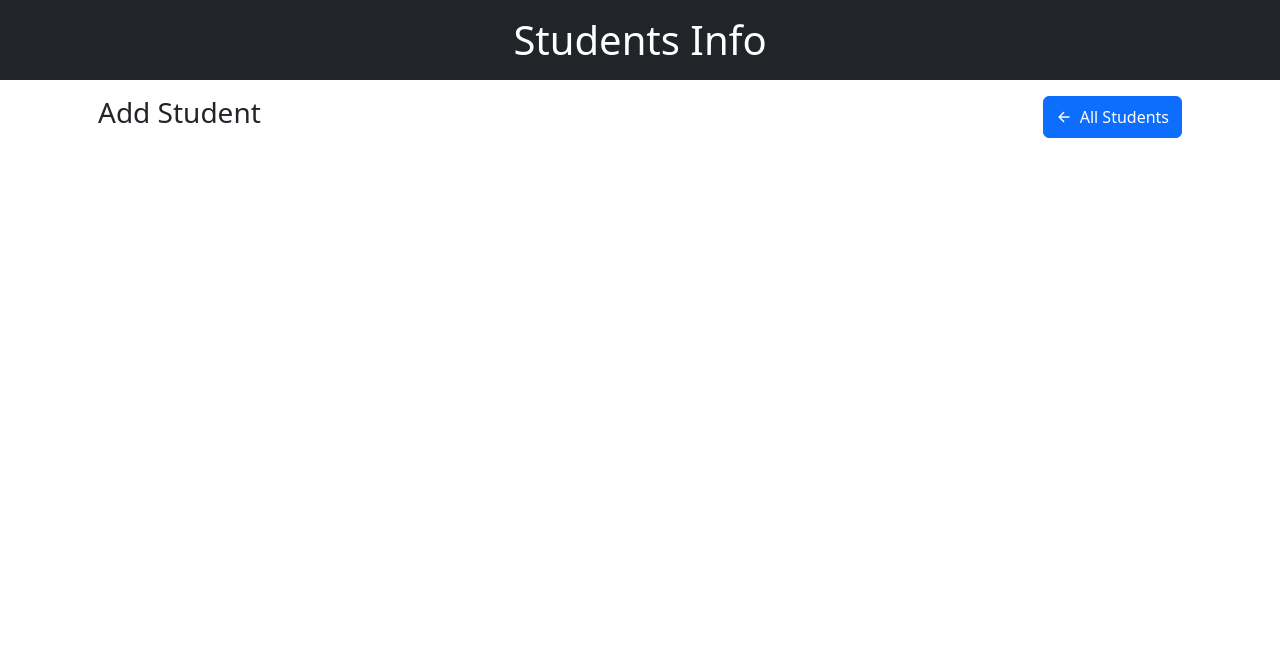
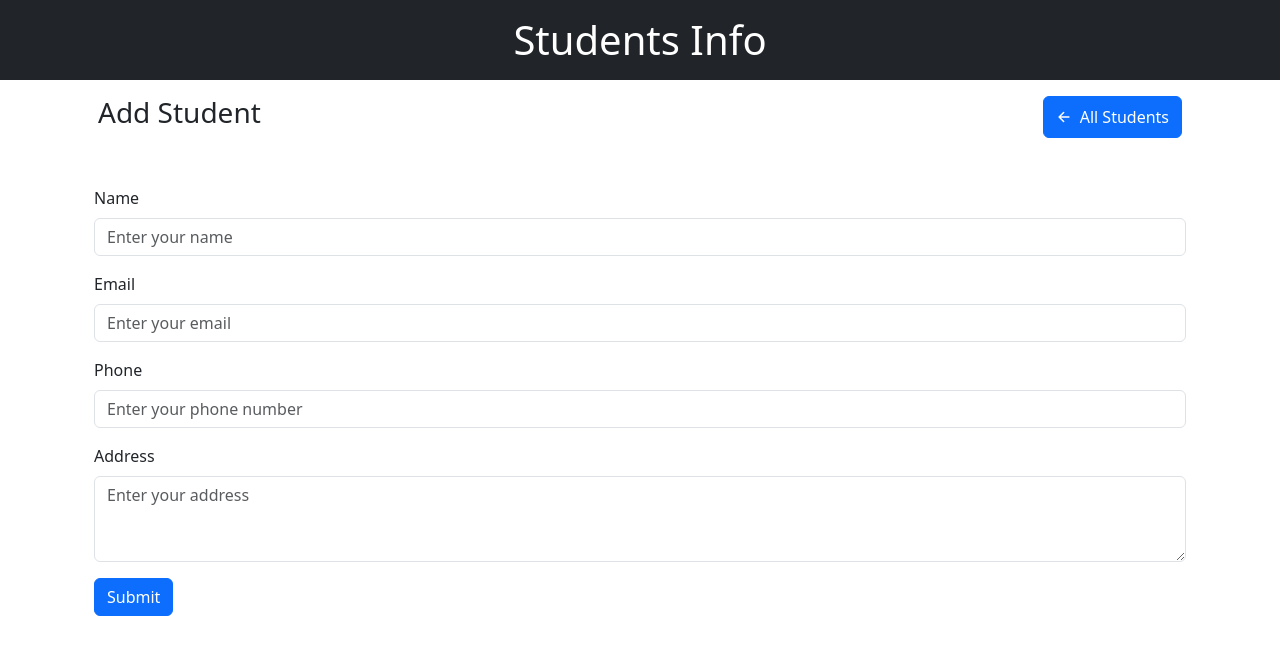
Before and after one commit to Shikat-Mahmud/students_react_frontend, a React (Vite) app: page /add_student in a window 1280 px wide. Shown: the top 654 px of the page. Built offline with nearby package versions, Linux system fonts and the light colour scheme.

Commit message:
create form added

```diff
--- a/src/components/AddStudent.jsx
+++ b/src/components/AddStudent.jsx
@@ -12,6 +12,32 @@ const AddStudent = () => {
                     <IoArrowBackOutline className='me-2' /> All Students
                 </a>
             </div>
+            <div className="mb-5">
+                <form class="container mt-5">
+                    <div class="mb-3">
+                        <label for="name" class="form-label">Name</label>
+                        <input type="text" class="form-control" id="name" placeholder="Enter your name"></input>
+                    </div>
+
+                    <div class="mb-3">
+                        <label for="email" class="form-label">Email</label>
+                        <input type="email" class="form-control" id="email" placeholder="Enter your email"></input>
+                    </div>
+
+                    <div class="mb-3">
+                        <label for="phone" class="form-label">Phone</label>
+                        <input type="text" class="form-control" id="phone" placeholder="Enter your phone number"></input>
+                    </div>
+
+                    <div class="mb-3">
+                        <label for="address" class="form-label">Address</label>
+                        <textarea class="form-control" id="address" rows="3" placeholder="Enter your address"></textarea>
+                    </div>
+
+                    <button type="submit" class="btn btn-primary">Submit</button>
+                </form>
+
+            </div>
         </div>
     )
 }
```
